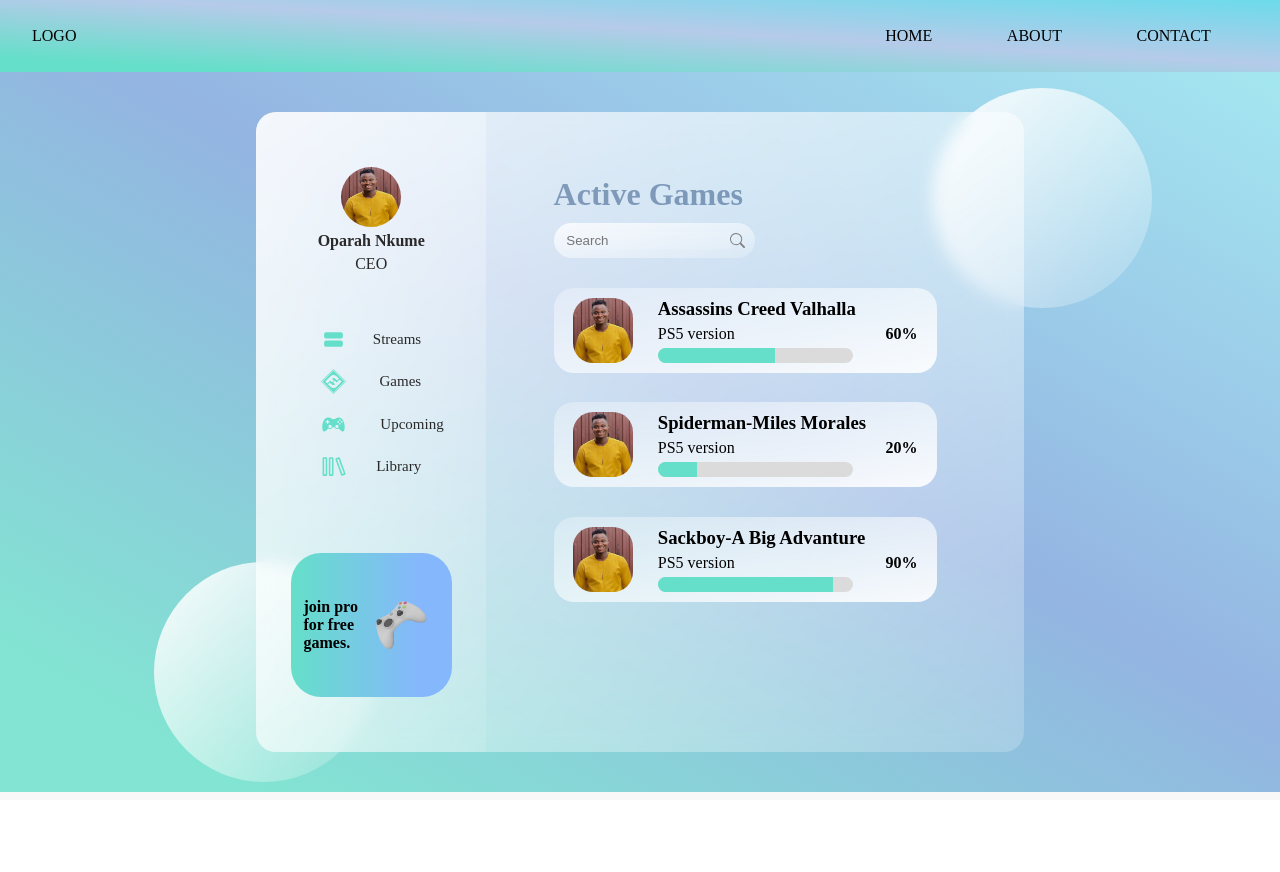
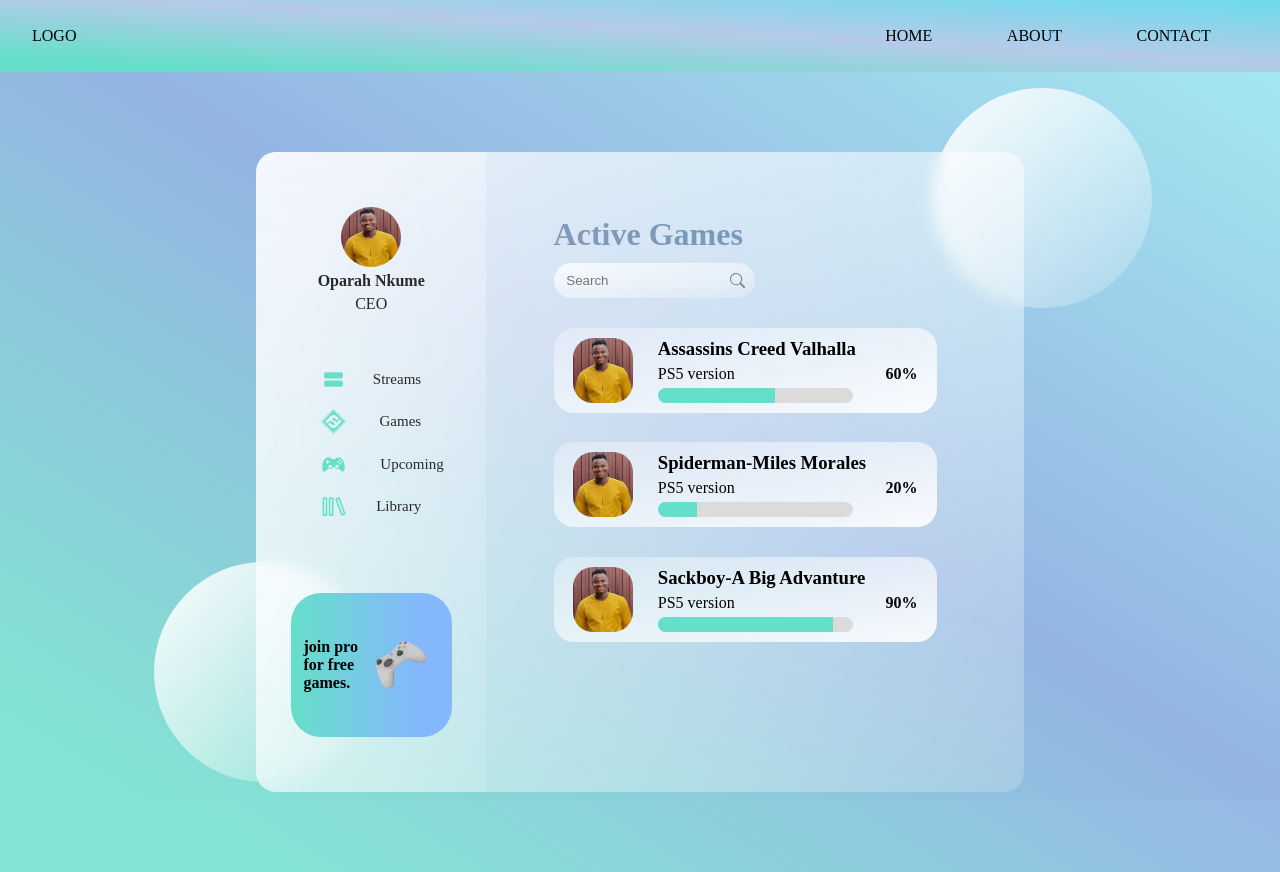
Before and after one commit to roqeebahMusa/Media_Querry, a React (Vite) app: page / in a window 1280 px wide. Before the commit the page ends 800 px from the top, so only its background shows below. Built offline with nearby package versions, Linux system fonts and the light colour scheme.

Commit message:
boger Menu

```diff
--- a/src/Components1/Home/Dashboard/Dashboard.css
+++ b/src/Components1/Home/Dashboard/Dashboard.css
@@ -1,5 +1,5 @@
 .Dash_Main {
-  min-height: 90vh;
+  min-height: 100vh;
   width: 100%;
   background: linear-gradient(
     to right top,
@@ -76,7 +76,7 @@
 }
 .Profile_Menu {
   width: 65%;
-  height: 90vh;
+  height: 100vh;
   position: absolute;
   backdrop-filter: blur(1.7rem);
   background: linear-gradient(
@@ -84,8 +84,8 @@
     rgba(255, 255, 255, 0.7),
     rgba(255, 255, 255, 0.1)
   );
-  top: 9%;
-  left: 10%;
+  top:9.1%;
+  left: 0%;
   z-index: 1000;
   transition-delay: 5s;
 }
@@ -229,7 +229,6 @@
   .inputDiv input {
     width: 85%;
   }
-
 }
 @media screen and (min-width: 650px) {
   .Profile_Menu {
```
